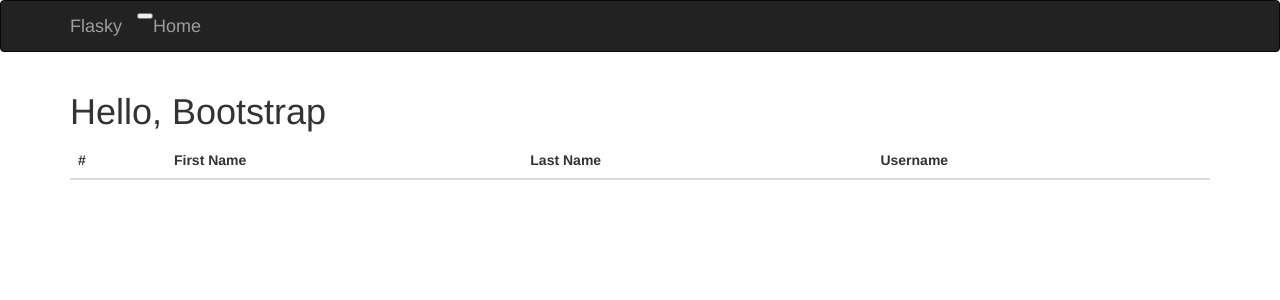
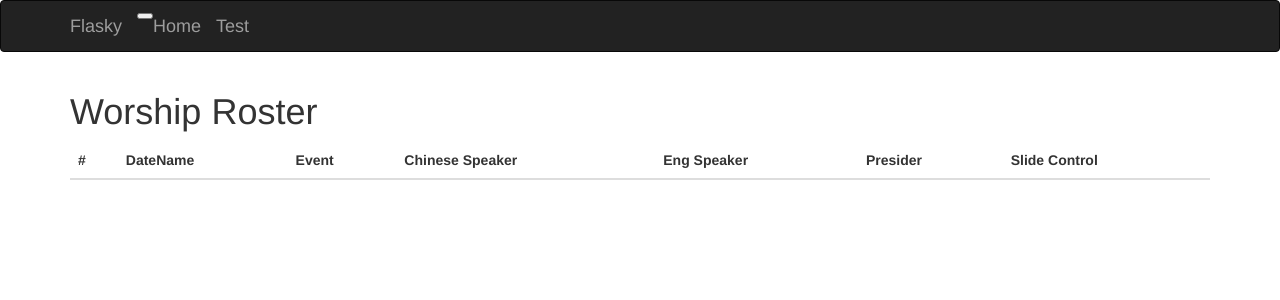
Before and after one commit to andrewma83/flask_apps, a Flask app: template app/templates/index.html in a window 1280 px wide. Shown: the top 300 px of the page. Run offline with Flask 2, Linux system fonts and the light colour scheme; the template is opened without the code that fills it, so the values that code supplies are empty; some libraries are stand-ins or nearby versions.

```diff
--- a/app/templates/index.html
+++ b/app/templates/index.html
@@ -19,6 +19,7 @@
                         </ul>
             -->
             <a class="navbar-brand" href="/">Home</a>
+            <a class="navbar-brand" href="/">Test</a>
         </div>
     </div>
 </div>
@@ -27,15 +28,18 @@
 {% block content %}
 <div class="container">
     {% block page_content %}
-    <h1>Hello, Bootstrap</h1>
+    <h1>Worship Roster</h1>
 
     <table class="table">
       <thead>
         <tr>
           <th>#</th>
-          <th>First Name</th>
-          <th>Last Name</th>
-          <th>Username</th>
+            <th>DateName</th>
+            <th>Event</th>
+            <th>Chinese Speaker</th>
+            <th>Eng Speaker</th>
+            <th>Presider</th>
+            <th>Slide Control</th>
         </tr>
       </thead>
 
@@ -45,9 +49,12 @@
         <tr>
             <th scope="row">{{ loop.index }}</th>
             {% if table_param %}
-            <td>{{ table_param.f_name }}</td>
-            <td>{{ table_param.l_name }}</td>
-            <td>{{ table_param.u_name }}</td>
+            <td>{{ table_param.date}}</td>
+            <td>{{ table_param.event}}</td>
+            <td>{{ table_param.speaker_chi}}</td>
+            <td>{{ table_param.speaker_eng}}</td>
+            <td>{{ table_param.presider}}</td>
+            <td>{{ table_param.slide_ctrl}}</td>
             {% else %}
             <td>None</td>
             <td>None</td>
--- a/flask_apps.py
+++ b/flask_apps.py
@@ -1,5 +1,4 @@
-
 from app import app
 
 if __name__ == "__main__":
-    app.run()
+    app.run(host='0.0.0.0', debug=True)
```
Also changed, not shown: app/roster.py (added, +8 -0 lines), app/routes.py (+44 -8 lines).
